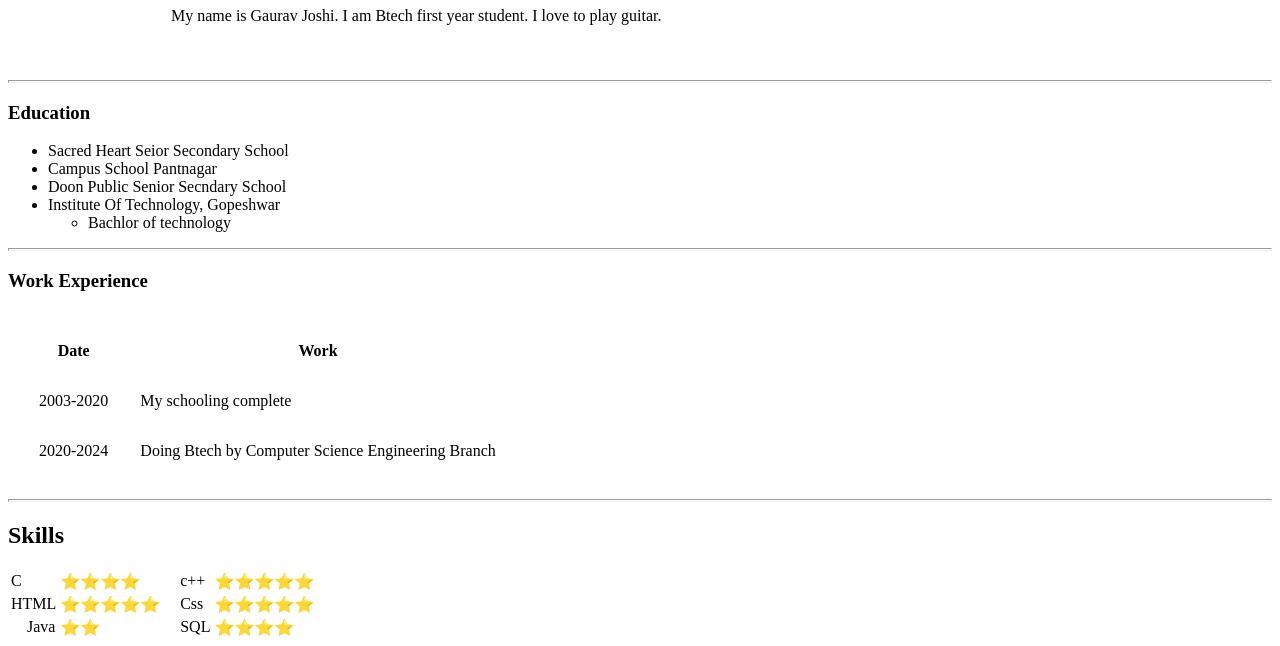
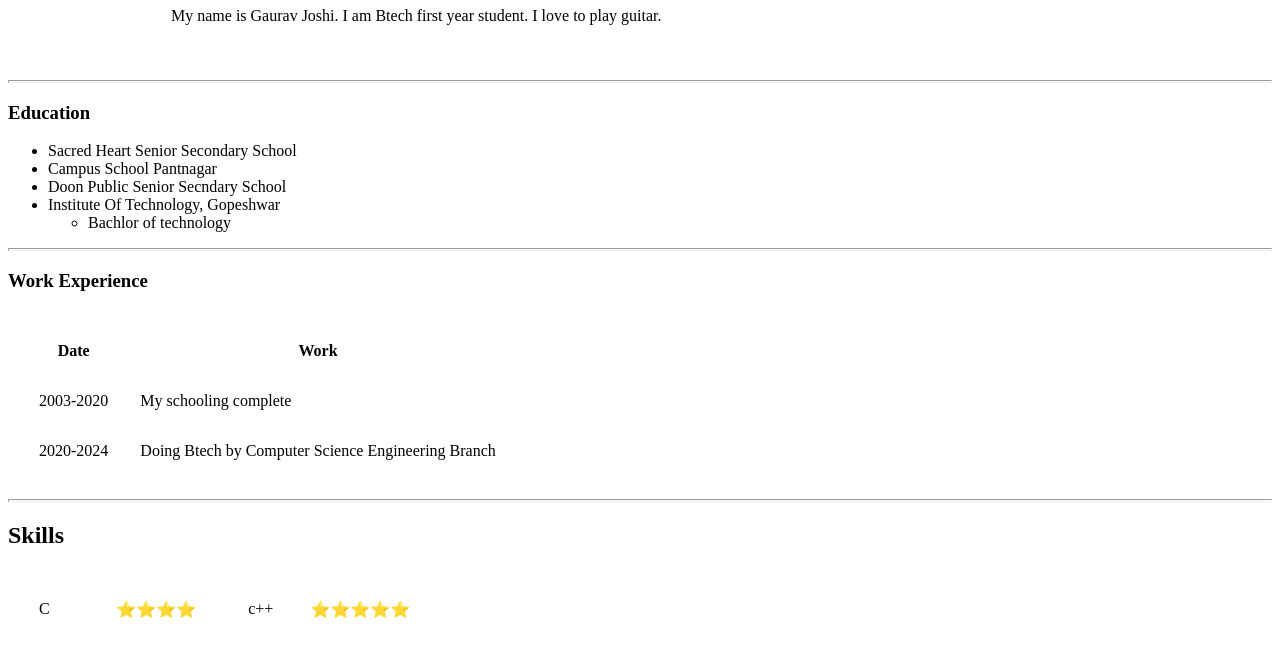
Before and after one commit to m-gaurav890/CV, a plain HTML site: page Index.html in a window 1280 px wide. Shown: the part 146-792 px from the top of the page. Drawn offline with Linux system fonts and the light colour scheme.

Commit message:
Update Index.html

```diff
--- a/Index.html
+++ b/Index.html
@@ -19,7 +19,7 @@
      <hr size="3px">
     <h3>Education</h3>
     <ul>
-        <li>Sacred Heart Seior Secondary School</li>
+        <li>Sacred Heart Senior Secondary School</li>
         <li>Campus School Pantnagar</li>
         <li>Doon Public Senior Secndary School</li>
         <li>Institute Of Technology, Gopeshwar
@@ -49,24 +49,24 @@
     </table>
     <hr size="3px">
     <h2>Skills</h2>
-    <table>
+    <table cellspacing="30px">
         <tr>
             <td>C</td>
             <td>⭐⭐⭐⭐</td>
-            <td>&emsp;c++</td>
+            <td>c++</td>
             <td>⭐⭐⭐⭐⭐</td>
         </tr>
 
         <tr>
             <td>HTML</td>
             <td>⭐⭐⭐⭐⭐</td>
-            <td>&emsp;Css</td>
+            <td>Css</td>
             <td>⭐⭐⭐⭐⭐</td>
         </tr>
         <tr>
-            <td>&emsp;Java</td>
+            <td>Java</td>
             <td>⭐⭐</td>
-            <td>&emsp;SQL</td>
+            <td>SQL</td>
             <td>⭐⭐⭐⭐</td>
         </tr>
     </table>
```
